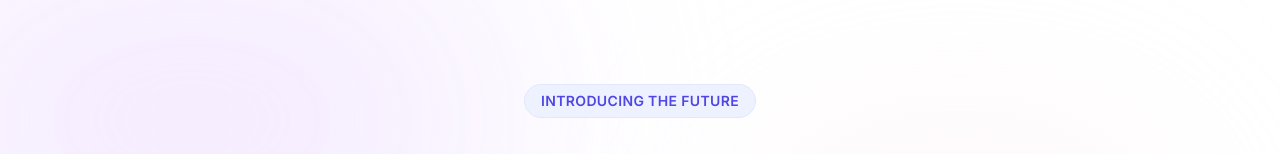
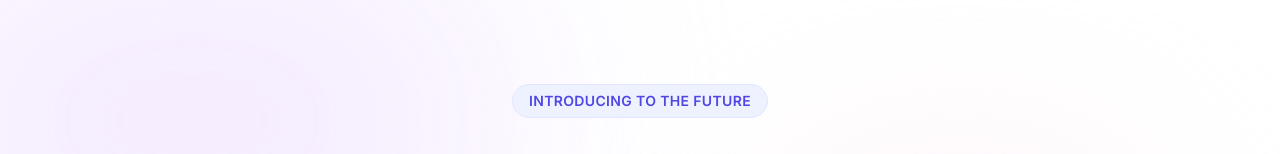
Before and after one commit to sobanraheel/Gradient-Hero-Collection, a React (Vite) app: page / in a window 1280 px wide. Shown: the top 154 px of the page. Built offline with nearby package versions, Linux system fonts and the light colour scheme.

Commit message:
Fix typo in HeroOne component text

```diff
--- a/components/HeroOne.tsx
+++ b/components/HeroOne.tsx
@@ -13,7 +13,7 @@ export const HeroOne: React.FC = () => {
 
       <div className="relative z-10 max-w-5xl px-6 text-center">
         <span className="inline-block px-4 py-1.5 mb-6 text-sm font-semibold tracking-wide text-indigo-600 uppercase bg-indigo-50 rounded-full border border-indigo-100">
-          Introducing the Future
+          Introducing to the Future
         </span>
         <h1 className="text-5xl md:text-7xl lg:text-8xl font-extrabold tracking-tight text-gray-900 mb-8 leading-[1.1]">
           Build your next <span className="bg-clip-text text-transparent bg-gradient-to-r from-indigo-600 to-purple-600">big idea</span> faster.
```
